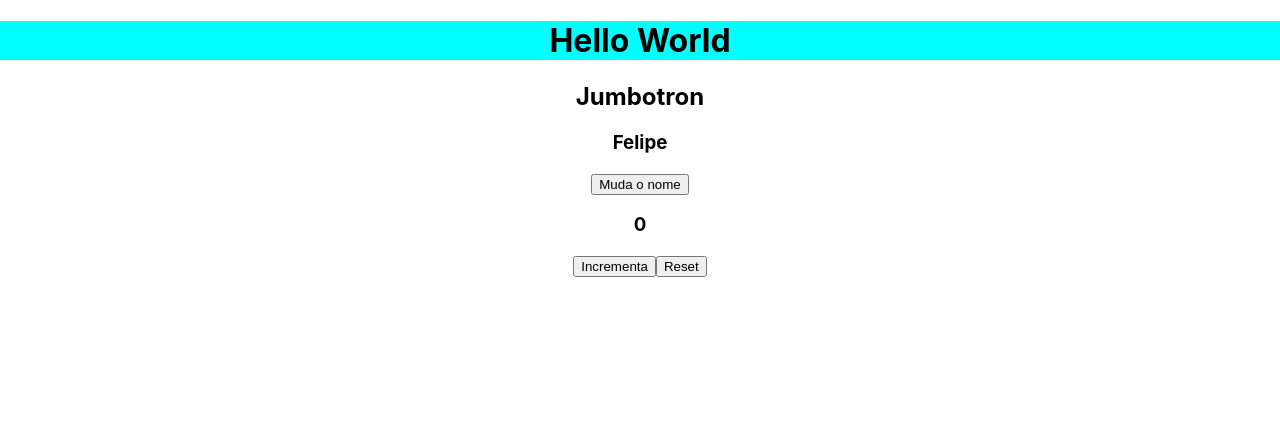
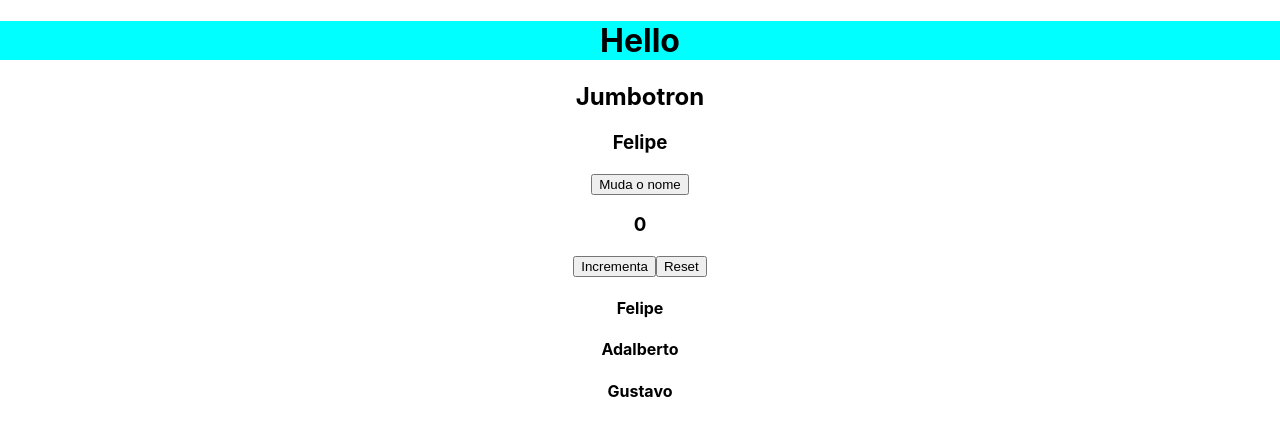
Before and after one commit to felipefabreu/reactts, a React (Create React App) app: page / in a window 1280 px wide. Shown: the top 436 px of the page. Built offline with nearby package versions, Linux system fonts and the light colour scheme.

Commit message:
Adicionado Listagem estudando arrow functions

```diff
--- a/src/App.tsx
+++ b/src/App.tsx
@@ -1,6 +1,7 @@
 import React from 'react';
 import Title from "./components/Title";
 import Jumbotron from "./components/Jumbotron";
+import List from "./components/List";
 
 import './App.css';
 
@@ -9,7 +10,7 @@ const App: React.FC = () => {
     <div className="App">
       <Title />
       <Jumbotron />
-
+      <List/>
     </div>
   );
 }
--- /dev/null
+++ b/src/components/List.tsx
@@ -0,0 +1,34 @@
+import * as React from 'react';
+
+
+export default class List extends React.Component<any, any>{
+    constructor(props: any) {
+        super(props);
+
+        this.state = {
+            List: [
+                { name: "Felipe", id: 1 },
+                { name: "Adalberto", id: 2 },
+                { name: "Gustavo", id: 3}
+            ]
+        };
+    }
+
+
+    render() {
+
+        return (
+            <div>
+                {this.state.List.map(
+                    (user: any) => {
+                        return (
+                            <h4 key={user.id} >{user.name}</h4>
+                        );
+                    }
+                ) }
+            </div>
+        );
+    }
+
+
+}
--- a/src/components/Title.tsx
+++ b/src/components/Title.tsx
@@ -3,7 +3,7 @@ import "../styles/title.css";
 
 const Title: React.FC = () => {
     return (
-        <h1 className="titulo">Hello World</h1>
+        <h1 className="titulo">Hello </h1>
     );
 }
 
```
